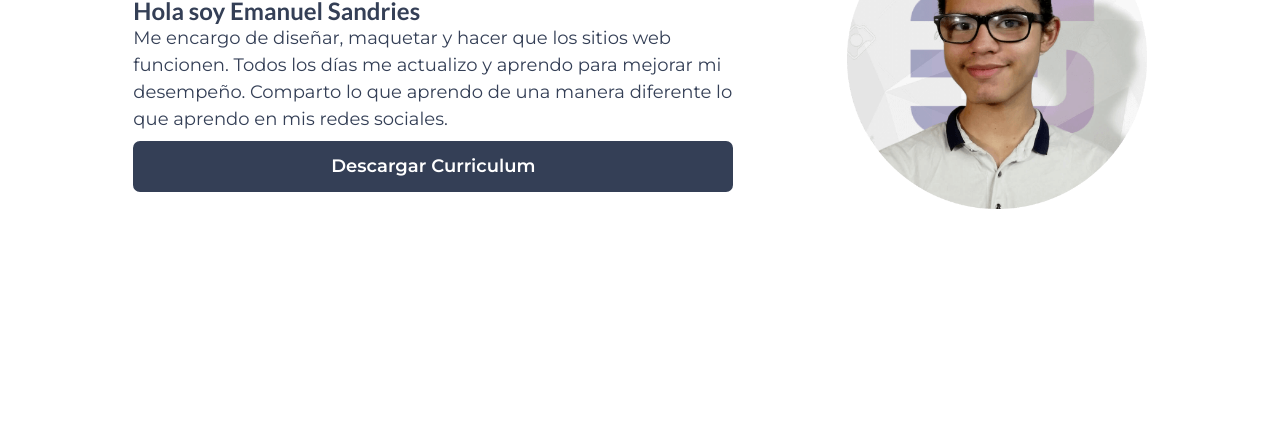
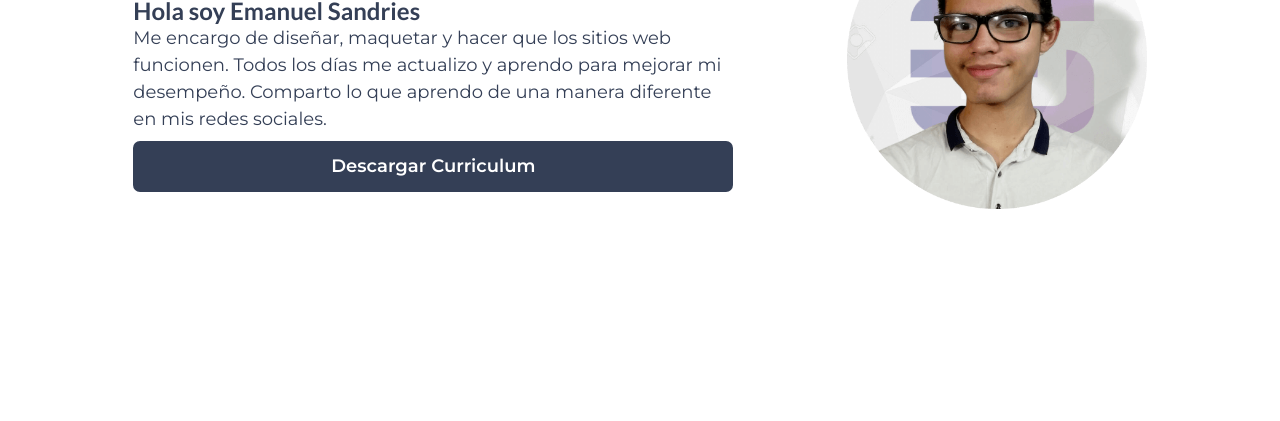
Before and after one commit to ESandries/esandrieswebpage, a plain HTML site: page index.html in a window 1280 px wide. Shown: the part 379-800 px from the top of the page. Drawn offline with Linux system fonts and the light colour scheme.

Commit message:
elimine error de copy

```diff
--- a/index.html
+++ b/index.html
@@ -52,7 +52,7 @@
       <div class="hero-description">
       <h1>Frontend Developer</h1>
       <p class="subtitle">Hola soy Emanuel Sandries</p>
-      <p>Me encargo de diseñar, maquetar y hacer que los sitios web funcionen. Todos los días me actualizo y aprendo para mejorar mi desempeño. Comparto lo que aprendo de una manera diferente lo que aprendo en mis redes sociales.</p>
+      <p>Me encargo de diseñar, maquetar y hacer que los sitios web funcionen. Todos los días me actualizo y aprendo para mejorar mi desempeño. Comparto lo que aprendo de una manera diferente en mis redes sociales.</p>
       <a href="https://drive.google.com/u/2/uc?id=1fBdk5YVXq5FydMwA42nc6PCfd_vDdHie&export=downloadhttps://drive.google.com/u/2/uc?id=1fBdk5YVXq5FydMwA42nc6PCfd_vDdHie&export=download" class="button-primary" target="_blank">Descargar Curriculum</a>
       </div>
   </div>
```
